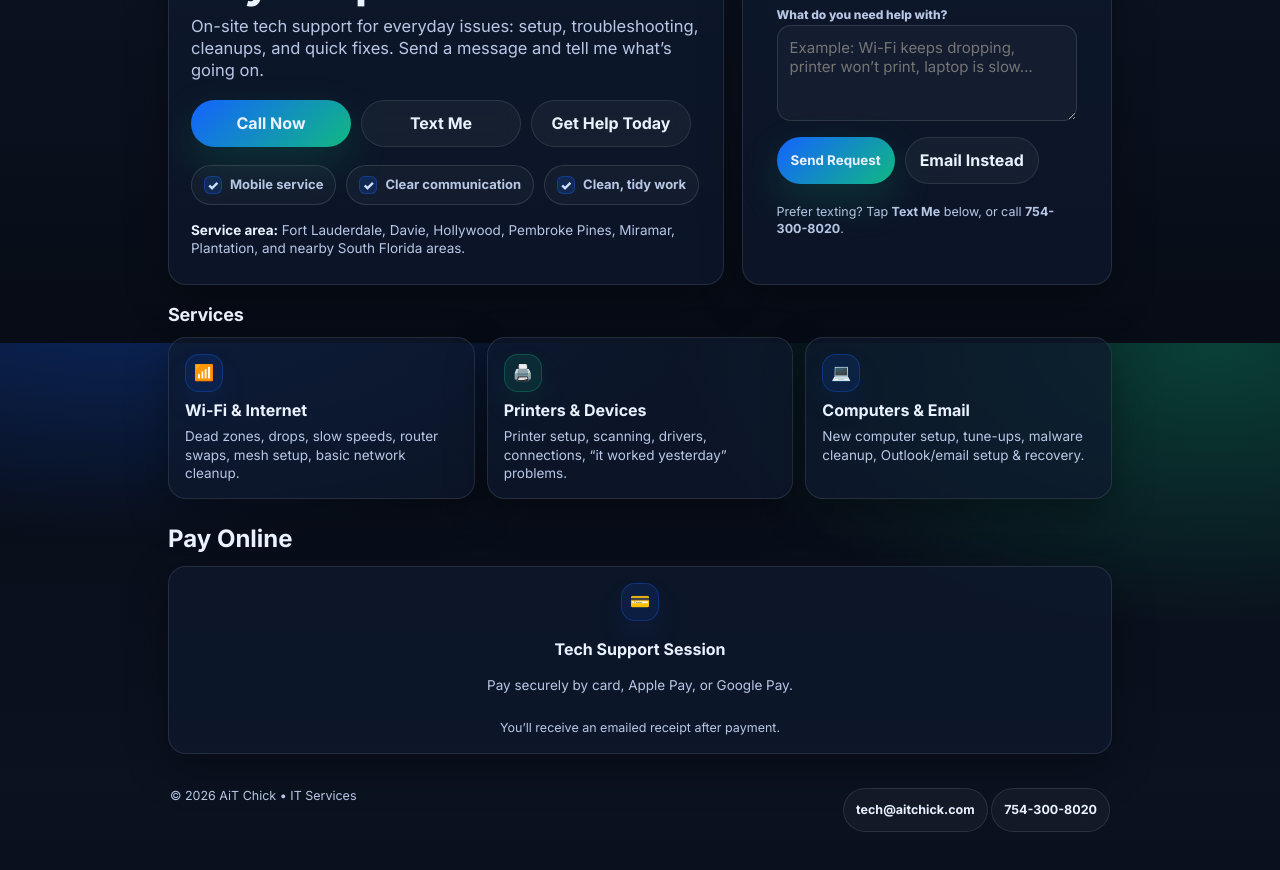
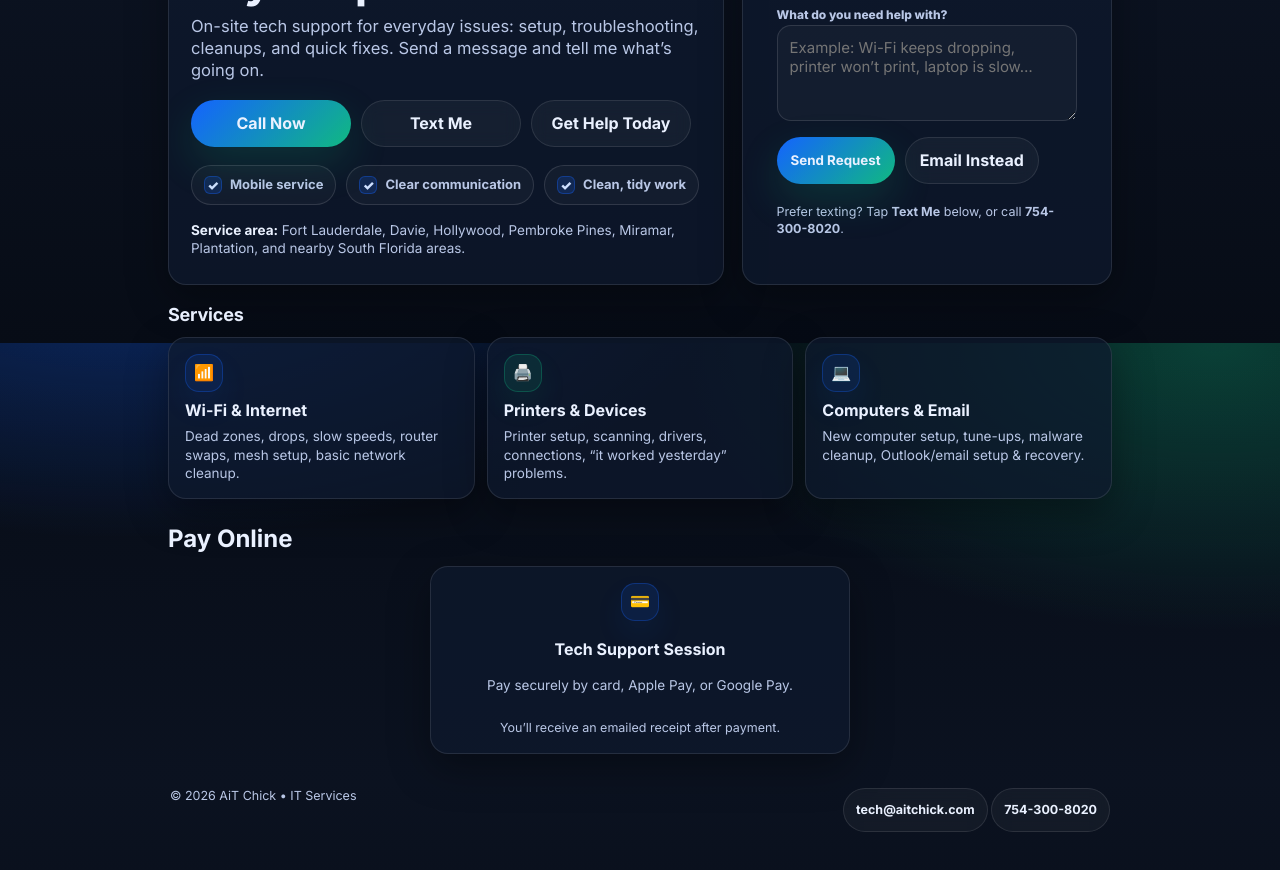
Before and after one commit to ag1network/aitchick, a plain HTML site: page index.html in a window 1280 px wide. Shown: the part 457-1327 px from the top of the page. Drawn offline with Linux system fonts and the light colour scheme.

Commit message:
Update index.html

```diff
--- a/index.html
+++ b/index.html
@@ -429,7 +429,7 @@
 <section id="pay" style="margin-top:24px;">
   <h2 style="margin:0 0 10px;">Pay Online</h2>
 
-  <div class="card service">
+  <div class="card service" style="max-width:420px; margin:0 auto;">
 
     <!-- NEW: center wrapper -->
     <div style="
```
